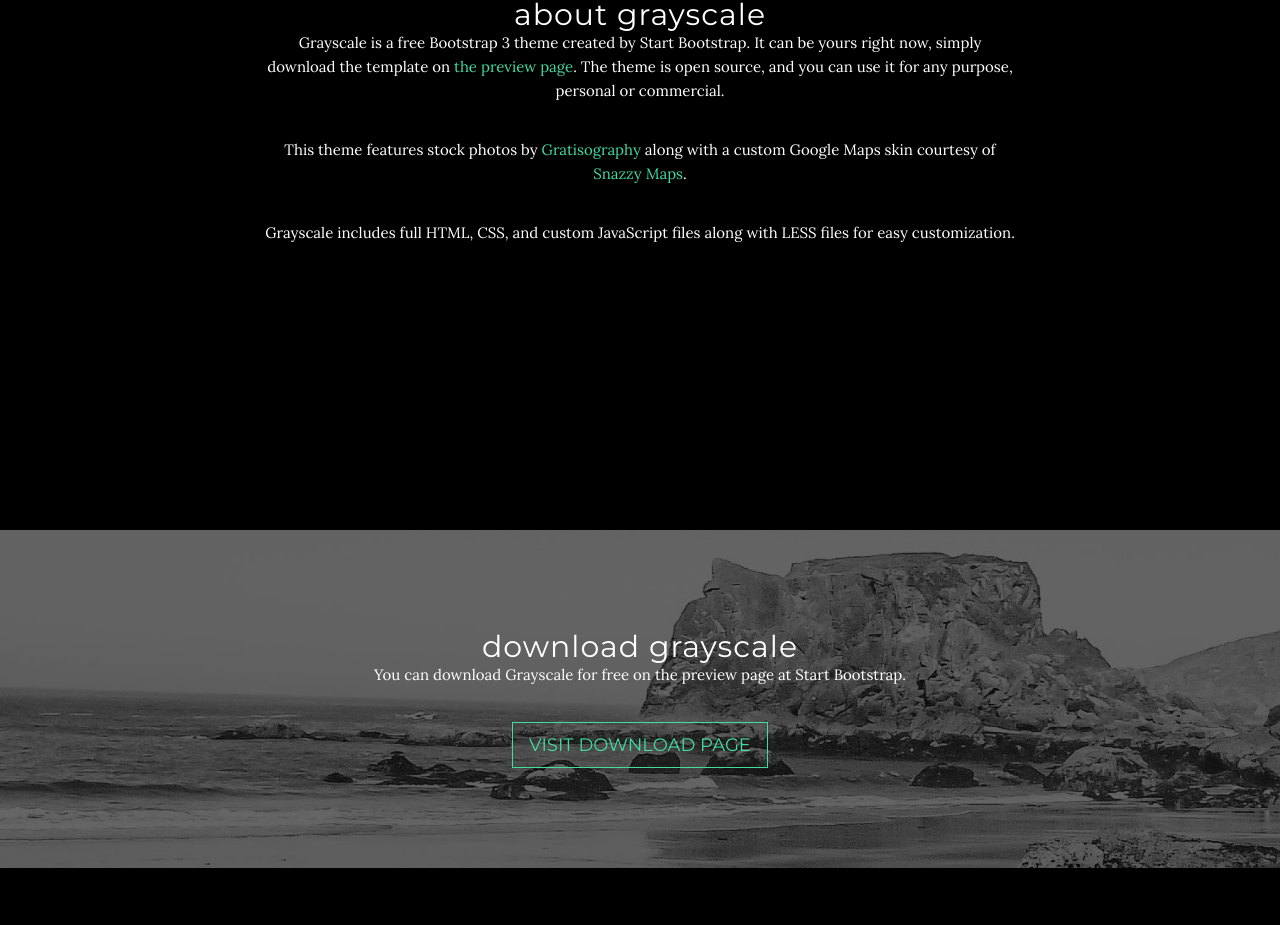
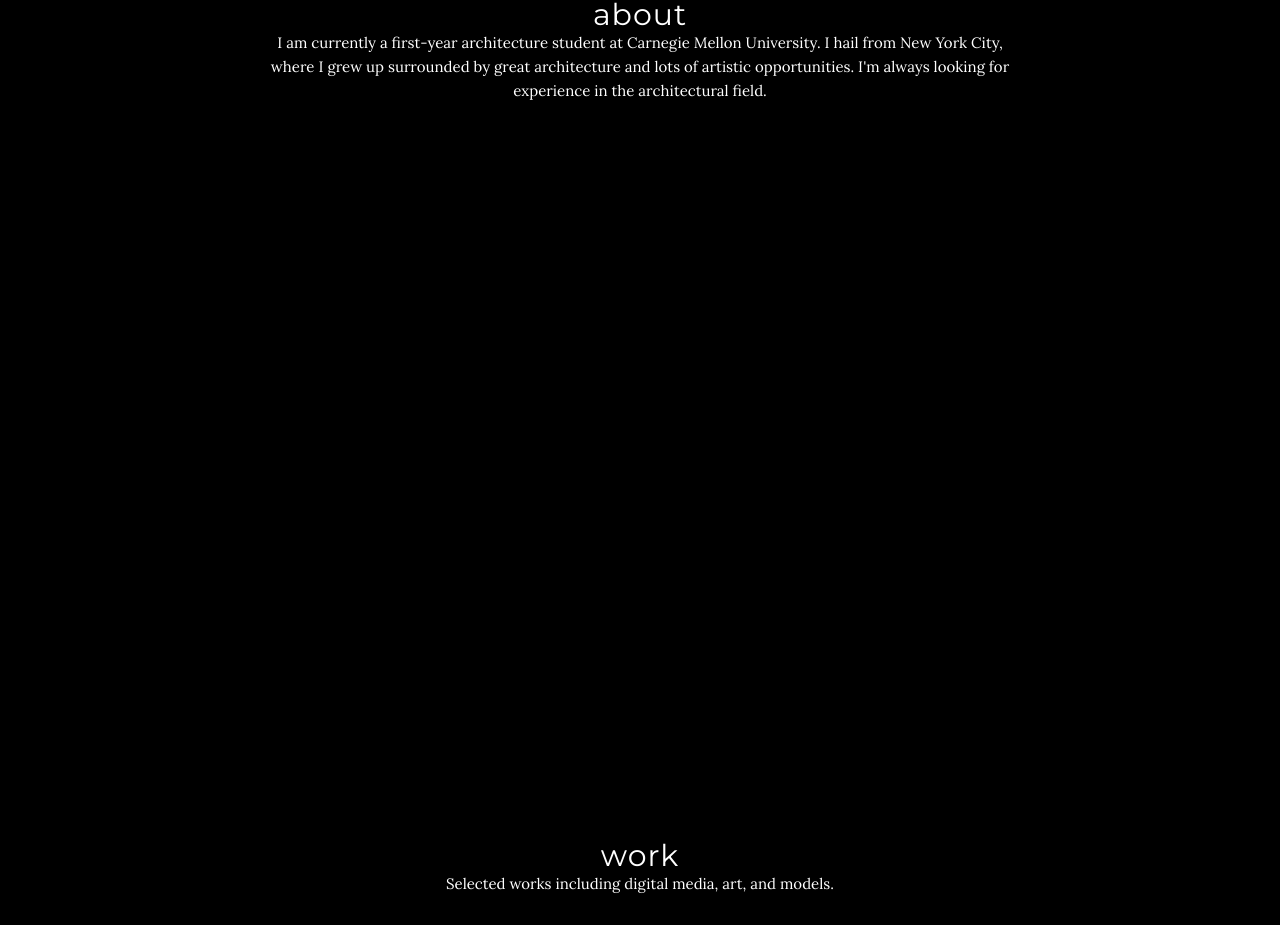
Before and after one commit to nikapostnikov/WebPortfolio, a plain HTML site: page index.html in a window 1280 px wide. Shown: the part 1052-1977 px from the top of the page. Drawn offline with Linux system fonts and the light colour scheme; some packages are replaced by stand-ins of ours.

Commit message:
Content change

```diff
--- a/css/grayscale.css
+++ b/css/grayscale.css
@@ -262,14 +262,13 @@ a:focus {
 }
 
 .content-section {
-    padding-top: 100px;
+    padding-top: 100spx;
 }
 
 .download-section {
-    width: 100%;
-    padding: 50px 0;
+    width: 15%;
+    padding: 0px 0;
     color: #fff;
-    background: url(../img/downloads-bg.jpg) no-repeat center center scroll;
     background-color: #000;
     -webkit-background-size: cover;
     -moz-background-size: cover;
--- a/index.html
+++ b/index.html
@@ -85,10 +85,8 @@
     <section id="about" class="container content-section text-center">
         <div class="row">
             <div class="col-lg-8 col-lg-offset-2">
-                <h2>About Grayscale</h2>
-                <p>Grayscale is a free Bootstrap 3 theme created by Start Bootstrap. It can be yours right now, simply download the template on <a href="http://startbootstrap.com/template-overviews/grayscale/">the preview page</a>. The theme is open source, and you can use it for any purpose, personal or commercial.</p>
-                <p>This theme features stock photos by <a href="http://gratisography.com/">Gratisography</a> along with a custom Google Maps skin courtesy of <a href="http://snazzymaps.com/">Snazzy Maps</a>.</p>
-                <p>Grayscale includes full HTML, CSS, and custom JavaScript files along with LESS files for easy customization.</p>
+                <h2>About</h2>
+                <p>I am currently a first-year architecture student at Carnegie Mellon University. I hail from New York City, where I grew up surrounded by great architecture and lots of artistic opportunities. I'm always looking for experience in the architectural field. </p>
             </div>
         </div>
     </section>
@@ -98,9 +96,6 @@
         <div class="download-section">
             <div class="container">
                 <div class="col-lg-8 col-lg-offset-2">
-                    <h2>Download Grayscale</h2>
-                    <p>You can download Grayscale for free on the preview page at Start Bootstrap.</p>
-                    <a href="http://startbootstrap.com/template-overviews/grayscale/" class="btn btn-default btn-lg">Visit Download Page</a>
                 </div>
             </div>
         </div>
@@ -110,10 +105,8 @@
     <section id="contact" class="container content-section text-center">
         <div class="row">
             <div class="col-lg-8 col-lg-offset-2">
-                <h2>Contact Start Bootstrap</h2>
-                <p>Feel free to email us to provide some feedback on our templates, give us suggestions for new templates and themes, or to just say hello!</p>
-                <p><a href="mailto:feedback@startbootstrap.com">feedback@startbootstrap.com</a>
-                </p>
+                <h2>Work</h2>
+                <p>Selected works including digital media, art, and models.</p>
                 <ul class="list-inline banner-social-buttons">
                     <li>
                         <a href="https://twitter.com/SBootstrap" class="btn btn-default btn-lg"><i class="fa fa-twitter fa-fw"></i> <span class="network-name">Twitter</span></a>
@@ -129,8 +122,6 @@
         </div>
     </section>
 
-    <!-- Map Section -->
-    <div id="map"></div>
 
     <!-- Footer -->
     <footer>
@@ -148,9 +139,6 @@
     <!-- Plugin JavaScript -->
     <script src="js/jquery.easing.min.js"></script>
 
-    <!-- Google Maps API Key - Use your own API key to enable the map feature. More information on the Google Maps API can be found at https://developers.google.com/maps/ -->
-    <script type="text/javascript" src="https://maps.googleapis.com/maps/api/js?key=AIzaSyCRngKslUGJTlibkQ3FkfTxj3Xss1UlZDA&sensor=false"></script>
-
     <!-- Custom Theme JavaScript -->
     <script src="js/grayscale.js"></script>
 
```
Also changed, not shown: img/logo.jpg (added).
